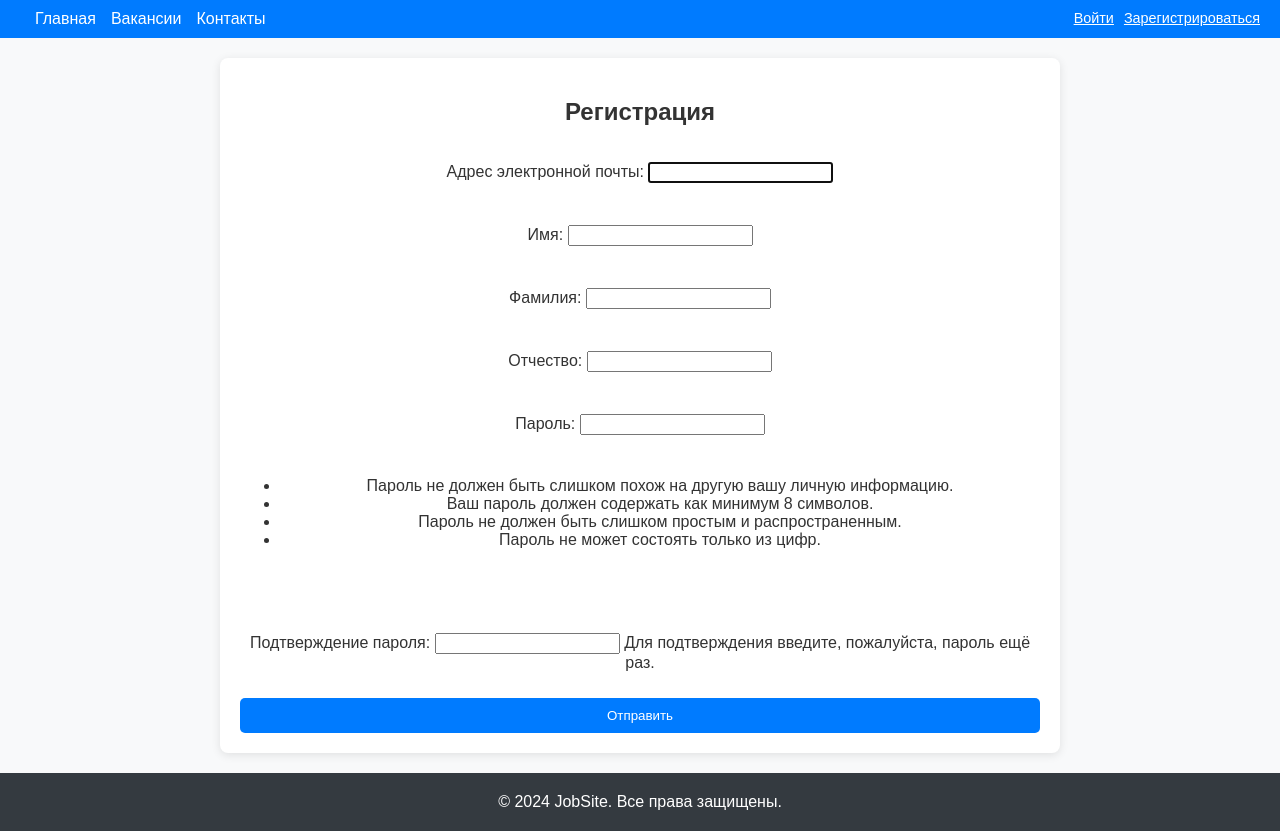
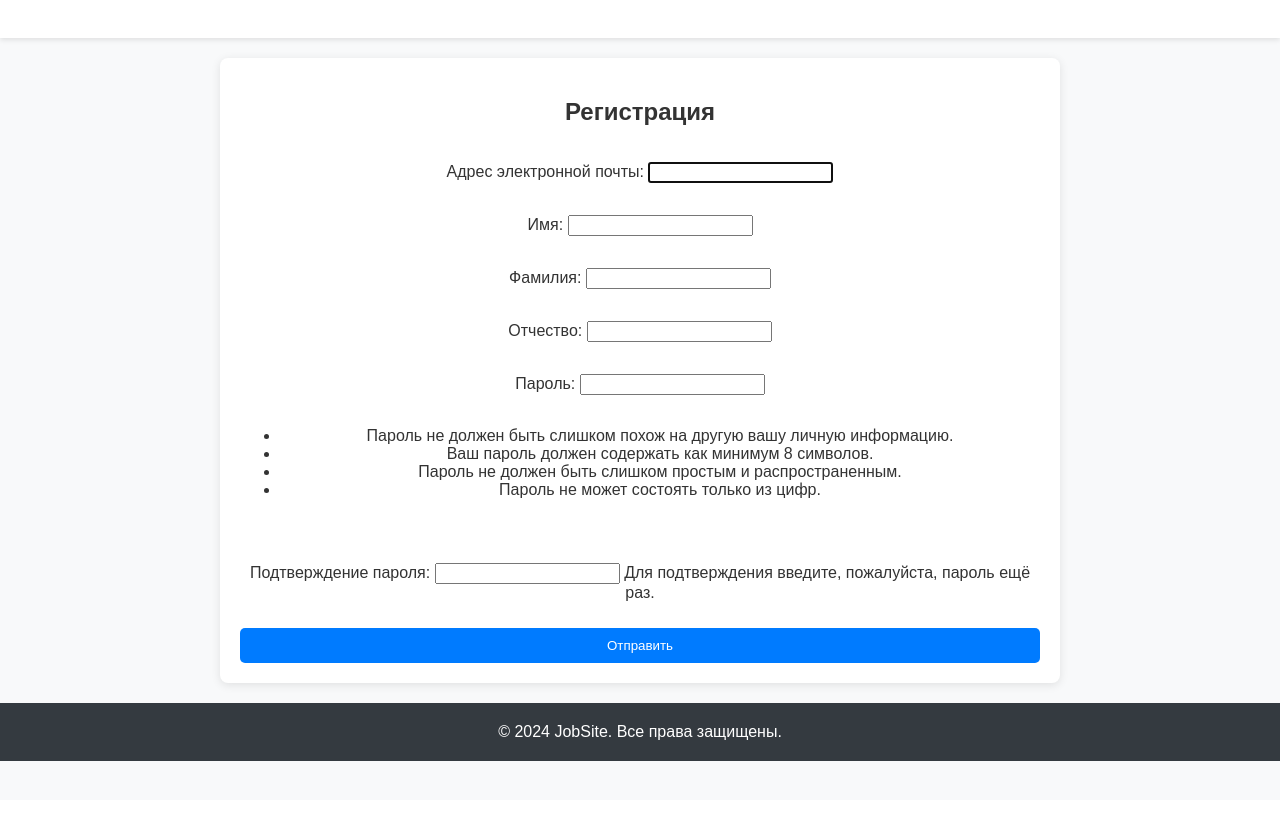
Before and after one commit to AberQ/HR-WEBSITE, a Django app: page /registration/ in a window 1280 px wide. After the commit the page ends 761 px from the top, so only its background shows below. Run offline with Django 5.2, Linux system fonts and the light colour scheme.

Commit message:
Исправление ошибки при регистрации в страничке регистрации

```diff
--- a/backend/templates/signup.html
+++ b/backend/templates/signup.html
@@ -8,6 +8,18 @@
     <title>Регистрация - JobSite</title>
     <link rel="stylesheet" href="{% static 'css/styles.css' %}">
     <style>
+        body {
+            font-family: Arial, sans-serif; /* Шрифт для всей страницы */
+            margin: 0; /* Убираем внешние отступы */
+            padding: 0; /* Убираем внутренние отступы */
+            background-color: #f8f9fa; /* Цвет фона страницы */
+        }
+
+        header {
+            background-color: #ffffff; /* Цвет фона для шапки */
+            box-shadow: 0 2px 5px rgba(0, 0, 0, 0.1); /* Тень под шапкой */
+        }
+
         main {
             max-width: 800px; /* Максимальная ширина основного контента */
             margin: 20px auto; /* Центрирование контента с отступами сверху и снизу */
@@ -24,7 +36,6 @@
         form {
             display: flex;
             flex-direction: column; /* Вертикальное размещение элементов формы */
-            gap: 10px; /* Отступ между элементами формы */
         }
 
         button {
@@ -35,6 +46,7 @@
             border-radius: 5px; /* Скругленные углы */
             cursor: pointer; /* Курсор при наведении */
             transition: background-color 0.3s; /* Плавный переход цвета */
+            margin-top: 10px; /* Отступ сверху для кнопки */
         }
 
         button:hover {
@@ -63,7 +75,7 @@
                     <a href="/logout" class="button">Выйти</a>
                 {% else %}
                     <a href="/login" class="button">Войти</a>
-                    <a href="/signup" class="button">Зарегистрироваться</a>
+                    <a href="/registration" class="button">Зарегистрироваться</a>
                 {% endif %}
             </div>
         </nav>
```
Also changed, not shown: backend/db.sqlite3.
